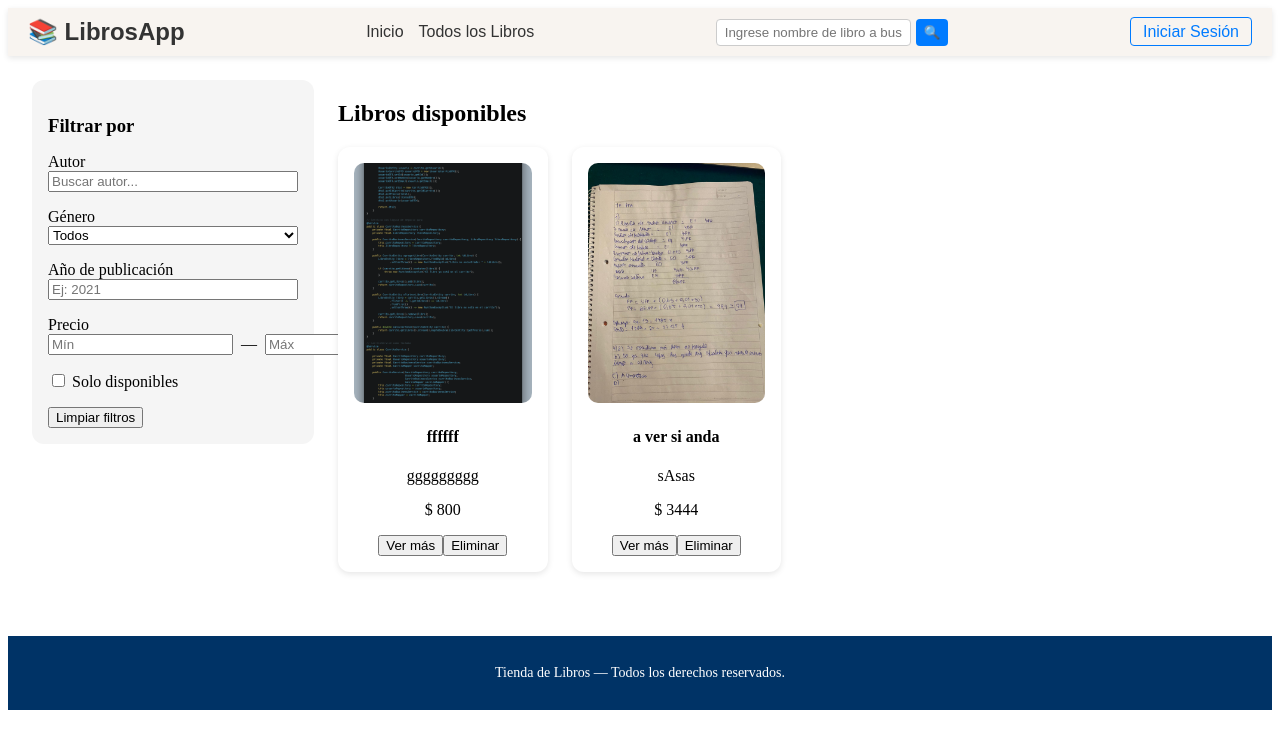
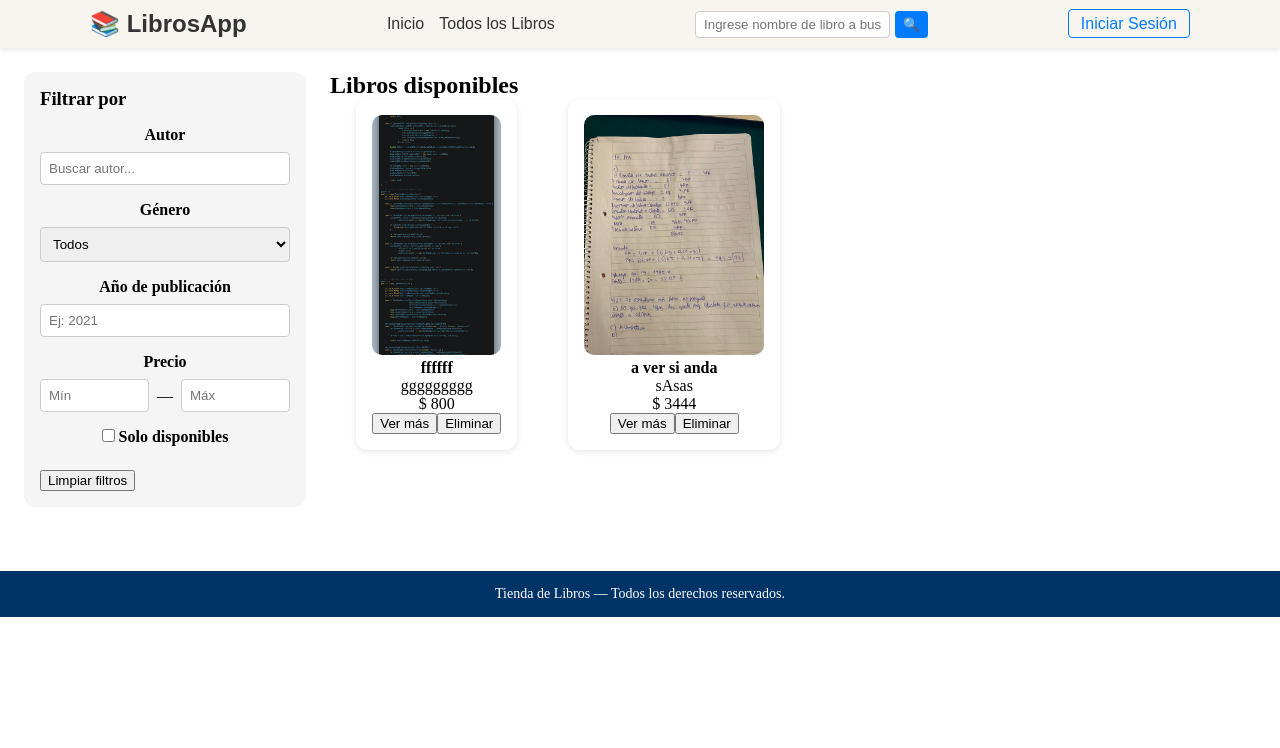
Before and after one commit to JuanAmalfi/TpFinalProgramacion4, an Angular app in the folder tpFinal/: page /libro-list in a window 1280 px wide. Shown: the top 748 px of the page. Built offline with nearby package versions, Linux system fonts and the light colour scheme; data requests are answered from the project's data file.

Commit message:
Formulario para el filtro arreglado

```diff
--- a/tpFinal/src/app/components/libro/libro-list/libro-list.css
+++ b/tpFinal/src/app/components/libro/libro-list/libro-list.css
@@ -22,10 +22,19 @@
   flex-direction: column;
 }
 
-.precio-range {
-  display: flex;
-  align-items: center;
-  gap: 0.5rem;
+.filtro label{
+  margin-bottom: 0.5rem;
+  font-weight: 600;
+}
+
+.filtro input[type="text"],
+.filtro input[type="number"],
+.filtro select {
+  width: 100%;
+  padding: 8px;
+  border: 1px solid #ccc;
+  border-radius: 4px;
+  box-sizing: border-box;
 }
 
 .lista-libros {
@@ -52,3 +61,35 @@
   object-fit: cover;
   border-radius: 10px;
 }
+
+.precio-range {
+  display: flex;
+  align-items: center;
+  gap: 0.5rem;
+}
+
+:host ::ng-deep .precio-range {
+  display: grid;
+  grid-template-columns: 1fr auto 1fr;
+  align-items: center;
+  gap: 0.5rem;
+}
+
+:host ::ng-deep .precio-range > * {
+  width: auto;
+}
+
+:host ::ng-deep .precio-range input {
+  width: 100%;
+  box-sizing: border-box;
+}
+
+:host ::ng-deep .precio-range input[type="number"]::-webkit-outer-spin-button,
+:host ::ng-deep .precio-range input[type="number"]::-webkit-inner-spin-button {
+  -webkit-appearance: none;
+  margin: 0;
+}
+
+:host ::ng-deep .precio-range input[type="number"] {
+  -moz-appearance: textfield;
+}
--- a/tpFinal/src/styles.css
+++ b/tpFinal/src/styles.css
@@ -1 +1,4 @@
 /* You can add global styles to this file, and also import other style files */
+*{
+    margin: 0 auto;
+}
```
